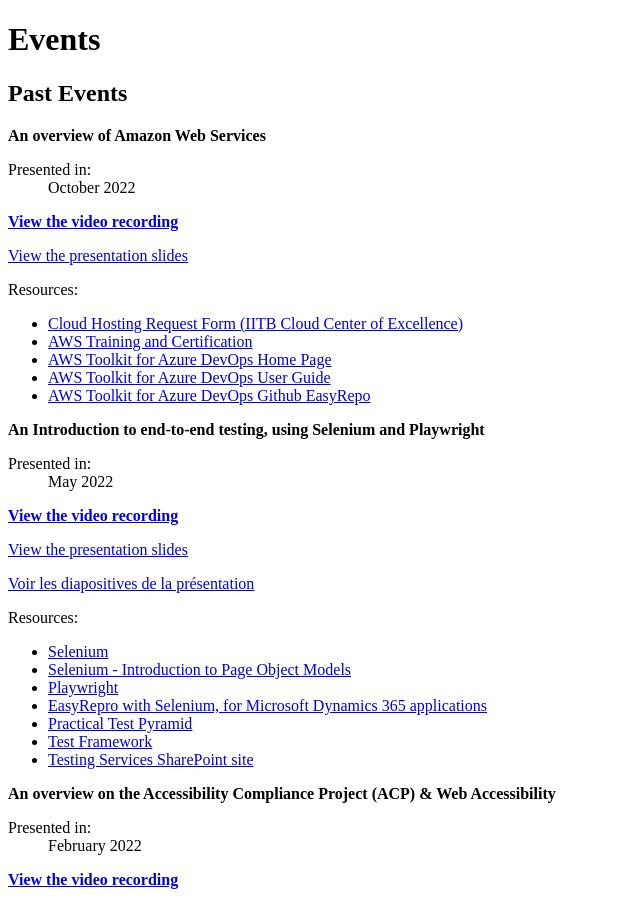
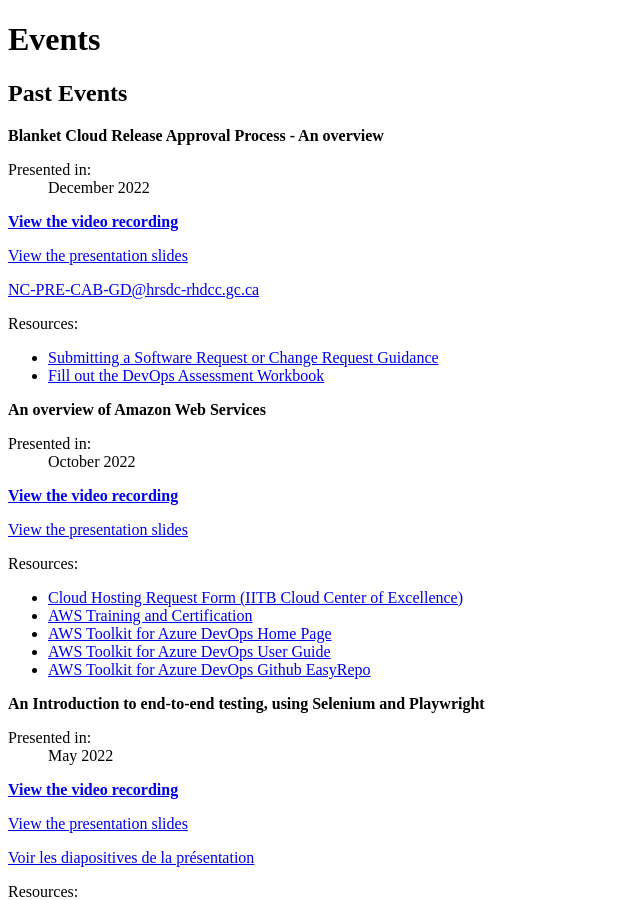
Before and after one commit to esdc-devcop/esdc-devcop.github.io, a Jekyll site: the page built from docs/_pages/events.md, in a window 1280 px wide and 900 px high. Shown: the whole window, without its empty margins (0-640 px from the left). Built offline with Jekyll 4.4.1, drawn with Linux system fonts in a browser that asks for light colours; comment, search, counter and statistics services are not loaded.

Commit message:
Add devcop content december (#369)
* still wip, need to add the link to the slides

* added december devcop content

* fixed broken links, added internal sharepoint urls to link-check,js

* small correction in guide

```diff
--- a/docs/_data/events.yml
+++ b/docs/_data/events.yml
@@ -1,4 +1,15 @@
 past:
+  - month: December 2022
+    topic: Blanket Cloud Release Approval Process - An overview
+    recording: https://web.microsoftstream.com/video/432f0635-d391-46d3-833e-bde6d30938f0?channelId=6abdc3bf-ef6b-4e54-bd9e-851a1d47e26e
+    presentation: https://github.com/esdc-devcop/presentations/blob/master/2022dec12_CloudReleases.pptx
+    email: NC-PRE-CAB-GD@hrsdc-rhdcc.gc.ca
+    resources:
+      - title: Submitting a Software Request or Change Request Guidance
+        link: https://dialogue.spprod.service.gc.ca/grp/BU7209642/Guidance/home.aspx#How_to_request_a_Blanket_Approval_for_Cloud_Releases
+      - title: Fill out the DevOps Assessment Workbook
+        link: https://dialogue.spprod.service.gc.ca/grp/BU7209642/Guidance/Guide_BCRAR_en.aspx
+
   - month: October 2022
     topic: An overview of Amazon Web Services
     recording: https://web.microsoftstream.com/video/51fc1ee5-4b08-489b-bbc6-4bee957f1e0c
--- a/docs/_pages/events.md
+++ b/docs/_pages/events.md
@@ -49,6 +49,9 @@
     {% if event.nopresentation %}
         <p>{{ event.nopresentation }}</p>
     {% endif %}
+    {% if event.email %}
+        <p><a href="mailto:{{ event.email }}">{{ event.email }}</a></p>
+    {% endif %}
     {% if event.resources %}
         <p>Resources:</p>
         <ul>
@@ -57,6 +60,7 @@
         {% endfor %}
         </ul>
     {% endif %}
+
     </div>
 </section>
 
--- a/link-check.js
+++ b/link-check.js
@@ -7,9 +7,9 @@
 //Exception lists: Urls listed are not validated
 //Includes partial Urls that need credentials
 //Included https://www.coalfire.com/ as an exception because axios 1.1.2 gives an error: incorrect header check
-const exceptionSyntax = ["https://014gc.sharepoint.com", "https://dialogue/", "https://architecture/", "http://dialogue/", "http://srmis-sigdi-iagent.prv/", "https://jade-repos.intra.dev/", "https://ado.intra.dmz/", "http://web-stats.prv/", "https://www.coalfire.com/"];
+const exceptionSyntax = ["https://014gc.sharepoint.com", "http://dialogue", "https://dialogue", "https://architecture/", "http://srmis-sigdi-iagent.prv/", "https://jade-repos.intra.dev/", "https://ado.intra.dmz/", "http://web-stats.prv/", "https://www.coalfire.com/"];
 //Includes non-HTTPS Urls internal to the dept
-const exceptionHTTP = ["http://dialogue/", "http://srmis-sigdi-iagent.prv/", "http://web-stats.prv/"];
+const exceptionHTTP = ["http://dialogue", "https://dialogue", "http://srmis-sigdi-iagent.prv/", "http://web-stats.prv/"];
 //Includes Urls that need credentials
 const exceptionIntranet = ["https://jade-repos.intra.dev/", "https://web.microsoftstream.com/", "https://ado.intra.dmz/", "https://service.ssc-spc.gc.ca/", "https://gccode.ssc-spc.gc.ca"];
 
```
Also changed, not shown: docs/_guides/present-devcop.md (+1 -1 lines), docs/_guides/tfvc-to-git.md (+1 -1 lines).
